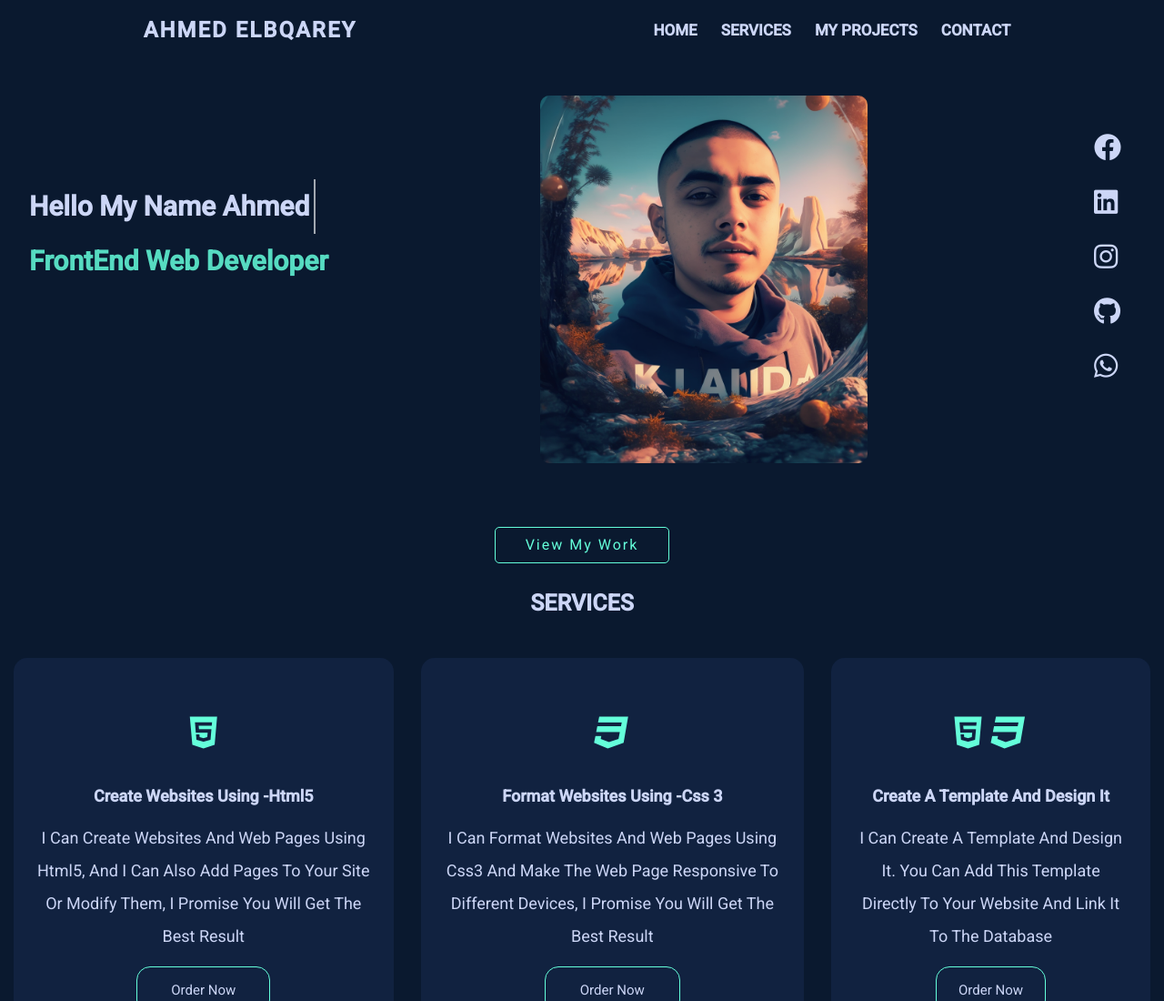
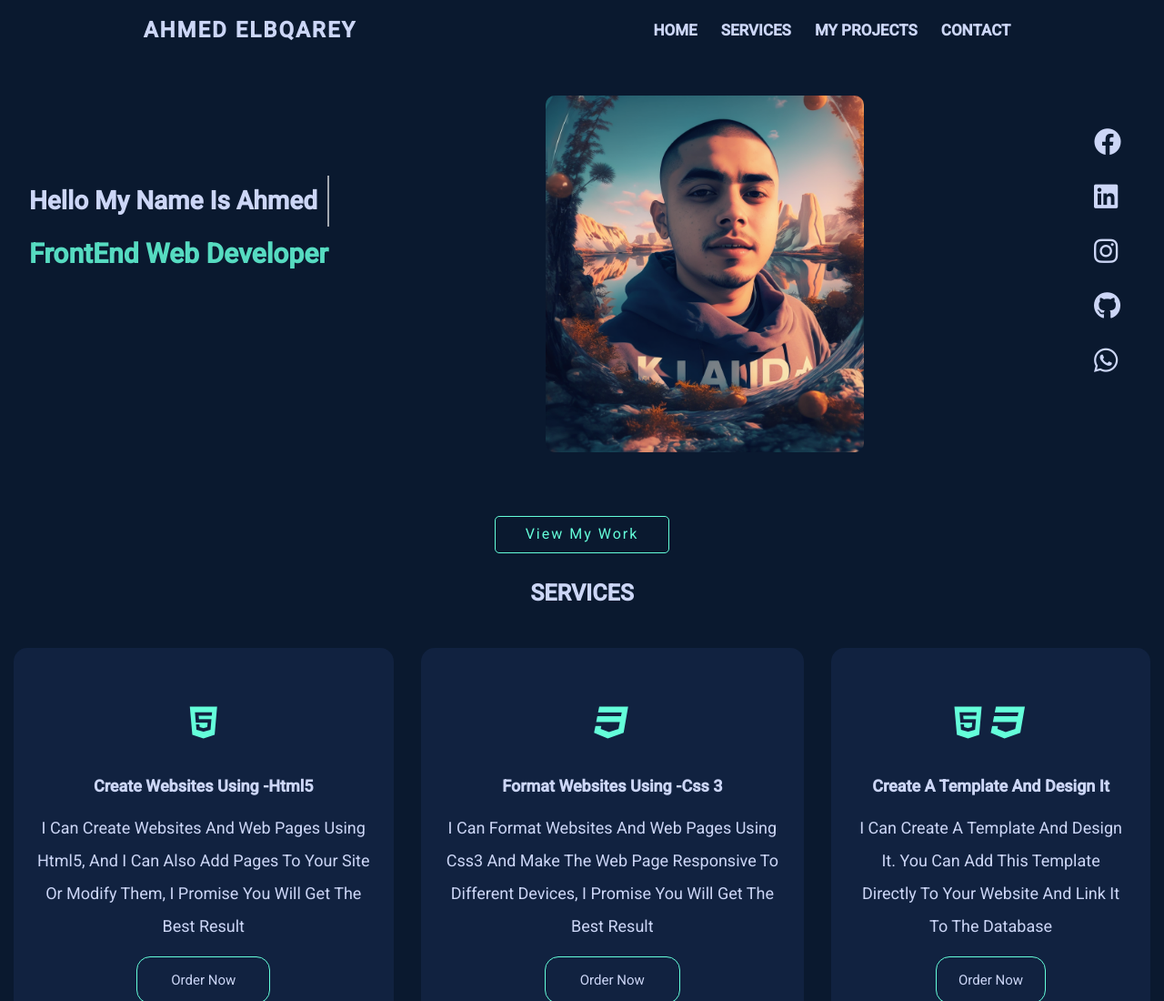
Before and after one commit to Alfadimiy/portfolio, a plain HTML site: page index.html in a window 1280 px wide. Shown: the top 1100 px of the page at 91% size. Drawn offline with Linux system fonts and the light colour scheme; a web font is replaced by a local one.

Commit message:
update files

```diff
--- a/css/main.css
+++ b/css/main.css
@@ -73,26 +73,29 @@ nav a:hover {
 }
 #home img {
   margin-top: 50px;
-  width: 360px;
+  width: 350px;
   border-radius: 10px;
+}
+.animation{
+  width:fit-content;
 }
 .animation p {
   color: #ccd6f6;
-  font-size: 30px;
+  font-size: 28px;
   font-weight: bold;
   text-transform: capitalize;
   width: 0;
   overflow: hidden;
   border-right: solid 2px rgba(255, 255, 255, 0.757);
   white-space: nowrap;
-  animation: width 5s steps(40) both, cursor 0.7s infinite;
+  animation: width 5s steps(35) both, cursor 0.7s infinite;
 }
 @keyframes width {
   from {
     width: 0;
   }
   to {
-    width: 315px;
+    width: 330px;
   }
 }
 @keyframes cursor {
--- a/index.html
+++ b/index.html
@@ -36,7 +36,7 @@
     <section id="home">
       <div class="container">
         <div class="animation">
-          <p>hello my name ahmed</p>
+          <p>hello my name is ahmed</p>
           <h2>frontEnd web developer</h2>
         </div>
         <img src="images/grid_0 (2).png" alt="" />
```
